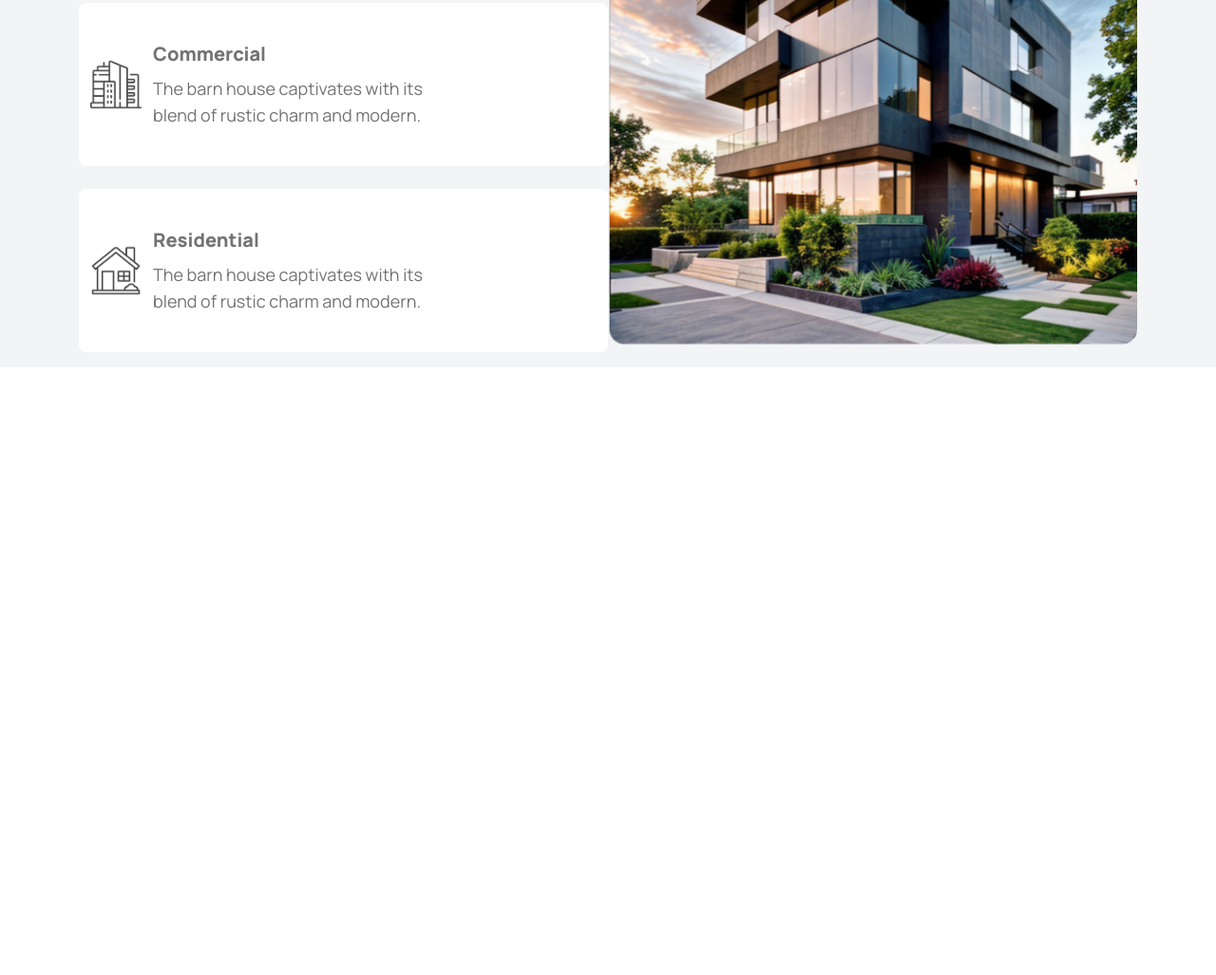
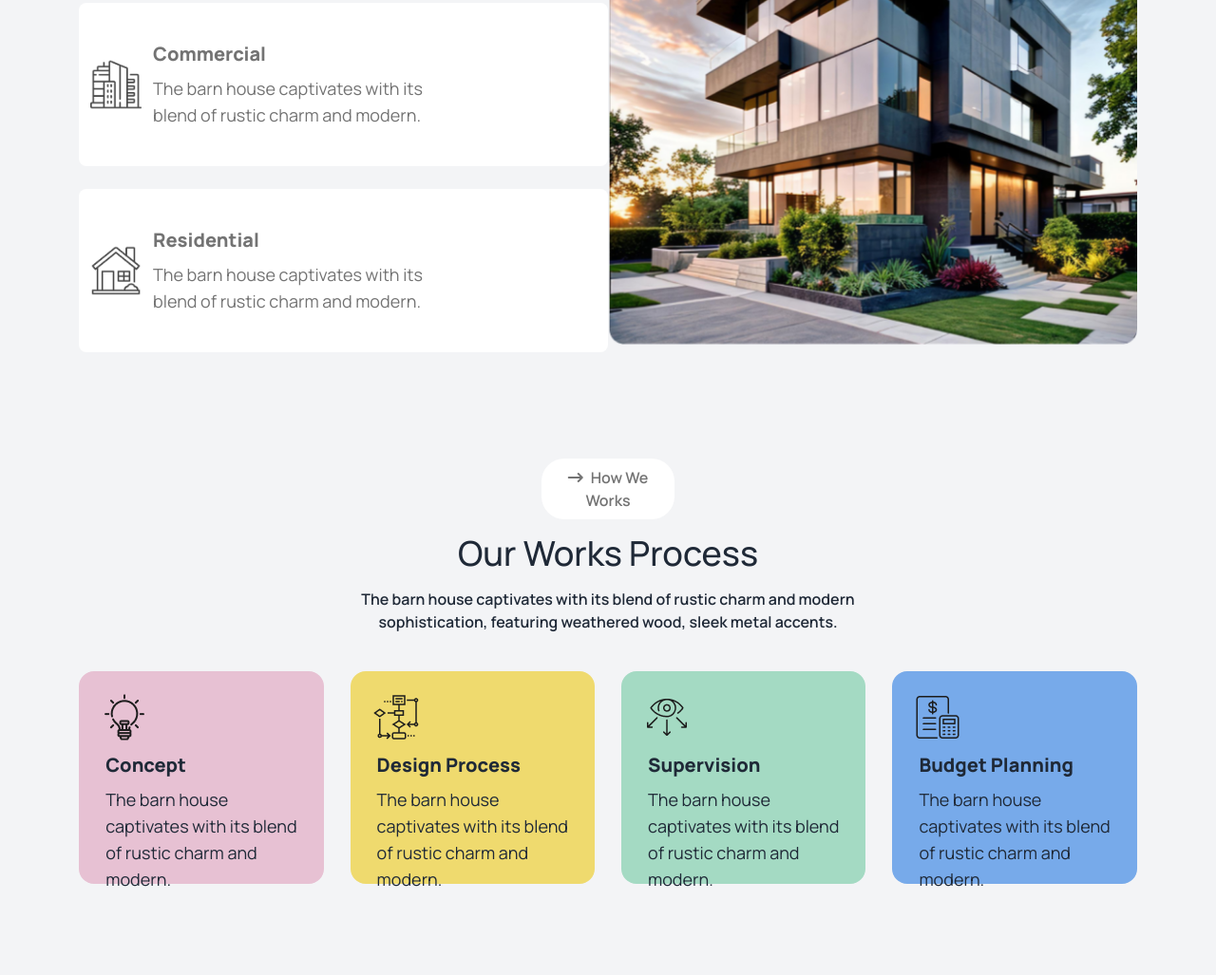
Before and after one commit to arifurrrahman/Construction-Company, a plain HTML site: page index.html in a window 1280 px wide. Shown: the part 1107-2134 px from the top of the page at 95% size. Before the commit the page ends 1494 px from the top, so only its background shows below. Drawn offline with nearby package versions, Linux system fonts and the light colour scheme.

Commit message:
Completed Work Process Section

```diff
--- a/index.html
+++ b/index.html
@@ -32,6 +32,10 @@
                 buttoncolor: 'rgb(171, 239, 95)',
                 buttoncolor2: 'rgba(171, 239, 95, 0.5)',
                 textcolor: 'rgb(115, 115, 115)',
+                cardcolor1: 'rgb(231, 193, 211)',
+                cardcolor2: 'rgb(239, 218, 110)',
+                cardcolor3: 'rgb(164, 218, 195)',
+                cardcolor4: 'rgb(119, 170, 234)',
               }
             }
           }
@@ -111,7 +115,79 @@
             </div>
           </div>
         </div>
-
+      </section>
+      <section class="w-full bg-gray-100">
+        <div class="w-full h-2 md:h-24 lg:h-24"></div>
+        <div class="w-11/12 md:w-11/12 lg:w-[87%] mx-auto">
+          <div class="w-full md:w-1/2 lg:w-1/2  text-center mx-auto space-y-4">
+        <div class="w-[45%] mx-auto md:mx-0 lg:mx-auto lg:w-[25%] bg-white px-3 py-2 md:px-3 md:py-2 lg:px-3 lg:py-2 rounded-3xl text-textcolor font-semibold"><button><i class="fa-solid fa-arrow-right-long mr-2 text-textcolor"></i>How We Works</button></div>
+      <h1 class="text-4xl font-medium">Our Works Process</h1>
+      <p class="text-base font-semibold">The barn house captivates with its blend of rustic charm and modern sophistication, featuring weathered wood, sleek metal accents.</p>
+    </div>
+    <div class="grid md:grid-cols-4 md:gap-7 md:mt-10 lg:grid-cols-4 lg:gap-7 lg:mt-10 grid-cols-1 gap-7 mt-10">
+      <div class="card bg-base-100 h-48 md:h-56 lg:h-56 p-5 bg-cardcolor1">
+        <div class="flex justify-start p-1">
+        <figure>
+          <img class="w-50%"
+            src="./assets/concept.png"
+            alt="Shoes" />
+        </figure>
+      </div>
+        <div class="card-body h-12 p-2">
+          <h2 class="card-title text-xl font-black">
+            Concept
+          </h2>
+          <p class="text-lg w-full">The barn house captivates with its blend of rustic charm and modern.</p>
+        </div>
+      </div>
+      <div class="card bg-base-100 h-48 md:h-56 lg:h-56 p-5 bg-cardcolor2">
+        <div class="flex justify-start p-1">
+        <figure>
+          <img class="w-50%"
+            src="./assets/flow-chart.png"
+            alt="Shoes" />
+        </figure>
+      </div>
+        <div class="card-body h-12 p-2">
+          <h2 class="card-title text-xl font-black">
+            Design Process
+          </h2>
+          <p class="text-lg w-full">The barn house captivates with its blend of rustic charm and modern.</p>
+        </div>
+      </div>
+      <div class="card bg-base-100 h-48 md:h-56 lg:h-56 p-5 bg-cardcolor3">
+        <div class="flex justify-start p-1">
+        <figure>
+          <img class="w-50%"
+            src="./assets/vision.png"
+            alt="Shoes" />
+        </figure>
+      </div>
+        <div class="card-body h-12 p-2">
+          <h2 class="card-title text-xl font-black">
+            Supervision
+          </h2>
+          <p class="text-lg w-full">The barn house captivates with its blend of rustic charm and modern.</p>
+        </div>
+      </div>
+      <div class="card bg-base-100 h-48 md:h-56 lg:h-56 p-5 bg-cardcolor4">
+        <div class="flex justify-start p-1">
+        <figure>
+          <img class="w-50%"
+            src="./assets/budget-planning.png"
+            alt="Shoes" />
+        </figure>
+      </div>
+        <div class="card-body h-12 p-2">
+          <h2 class="card-title text-xl font-black">
+            Budget Planning
+          </h2>
+          <p class="text-lg w-full">The barn house captivates with its blend of rustic charm and modern.</p>
+        </div>
+      </div>
+    </div>
+    </div>
+    <div class="w-full h-2 md:h-24 lg:h-24"></div>
       </section>
     </main>
     <footer>
```
